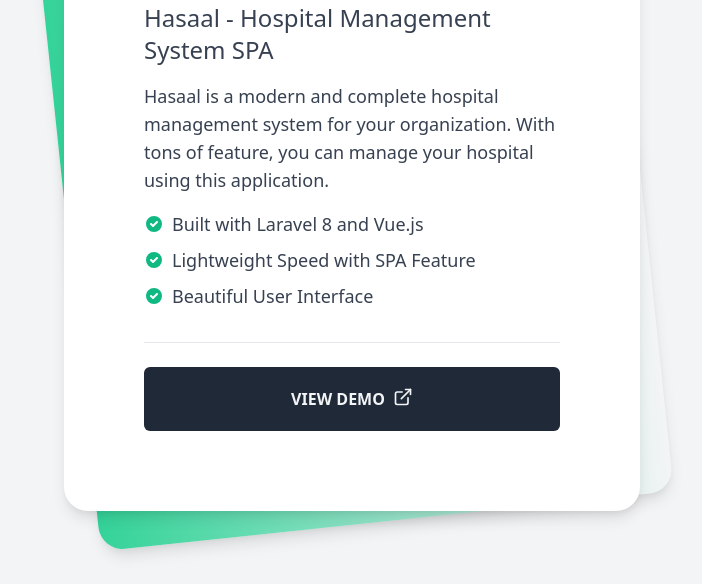
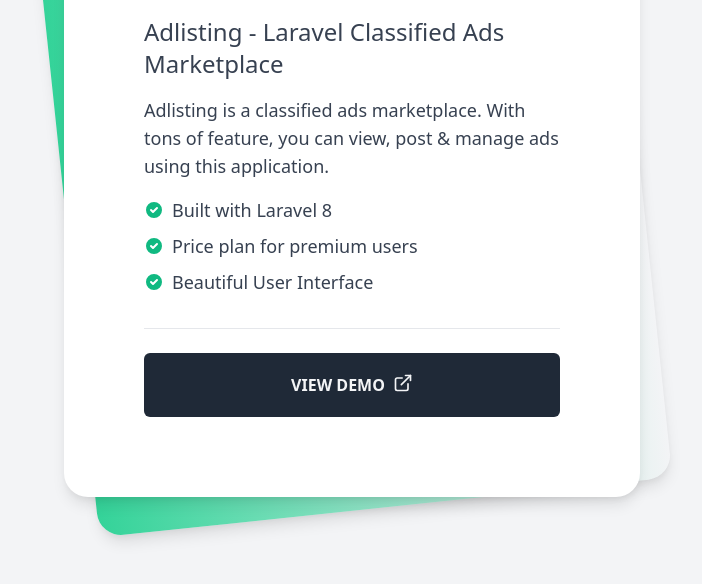
Before and after one commit to zakirsoft/adlisting-demo, a website built with Vite: page index.html in a window 1280 px wide. Shown: the part 216-800 px from the top of the page, without its empty margins (288-990 px from the left). Built offline with nearby package versions, Linux system fonts and the light colour scheme.

Commit message:
project name & description updated

```diff
--- a/index.html
+++ b/index.html
@@ -4,7 +4,7 @@
     <meta charset="UTF-8" />
     <link rel="icon" type="image/svg+xml" href="favicon.svg" />
     <meta name="viewport" content="width=device-width, initial-scale=1.0" />
-    <title>Hasaal - Hospital Management System SPA</title>
+    <title>Adlisting - Laravel Classified Ads Marketplace</title>
   </head>
   <body>
     <div id="app">
@@ -18,8 +18,8 @@
                   </div>
                   <div class="divide-y divide-gray-200">
                     <div class="py-8 text-base leading-6 space-y-4 text-gray-700 sm:text-lg sm:leading-7">
-                      <h3 class="text-2xl">Hasaal - Hospital Management System SPA</h3>
-                      <p>Hasaal is a modern and complete hospital management system for your organization. With tons of feature, you can manage your hospital using this application.</p>
+                      <h3 class="text-2xl">Adlisting - Laravel Classified Ads Marketplace</h3>
+                      <p>Adlisting is a classified ads marketplace. With tons of feature, you can view, post & manage ads using this application.</p>
                       <ul class="list-disc space-y-2">
                         <li class="flex items-start">
                           <span class="h-6 flex items-center sm:h-7">
@@ -27,7 +27,7 @@
                               <path fill-rule="evenodd" d="M10 18a8 8 0 100-16 8 8 0 000 16zm3.707-9.293a1 1 0 00-1.414-1.414L9 10.586 7.707 9.293a1 1 0 00-1.414 1.414l2 2a1 1 0 001.414 0l4-4z" clip-rule="evenodd" />
                             </svg>
                           </span>
-                          <p class="ml-2">Built with Laravel 8 and Vue.js</p>
+                          <p class="ml-2">Built with Laravel 8</p>
                         </li>
                         <li class="flex items-start">
                           <span class="h-6 flex items-center sm:h-7">
@@ -35,7 +35,7 @@
                               <path fill-rule="evenodd" d="M10 18a8 8 0 100-16 8 8 0 000 16zm3.707-9.293a1 1 0 00-1.414-1.414L9 10.586 7.707 9.293a1 1 0 00-1.414 1.414l2 2a1 1 0 001.414 0l4-4z" clip-rule="evenodd" />
                             </svg>
                           </span>
-                          <p class="ml-2">Lightweight Speed with SPA Feature</p>
+                          <p class="ml-2">Price plan for premium users</p>
                         </li>
                         <li class="flex items-start">
                           <span class="h-6 flex items-center sm:h-7">
@@ -48,7 +48,7 @@
                       </ul>
                     </div>
                     <div class="pt-6">
-                      <a href="https://hms.zakirsoft.com" target="_blank" class="py-5 px-8 text-gray-100 font-bold rounded-md bg-gray-800 hover:text-white hover:bg-green-500 flex uppercase justify-center">
+                      <a href="https://adlisting.zakirsoft.com" target="_blank" class="py-5 px-8 text-gray-100 font-bold rounded-md bg-gray-800 hover:text-white hover:bg-green-500 flex uppercase justify-center">
                         View Demo
                         <svg viewBox="0 0 24 24" width="20" height="20" stroke="currentColor" stroke-width="2" fill="none" stroke-linecap="round" stroke-linejoin="round" class="ml-2">
                           <path d="M18 13v6a2 2 0 0 1-2 2H5a2 2 0 0 1-2-2V8a2 2 0 0 1 2-2h6"></path>
```
Also changed, not shown: README.md.
